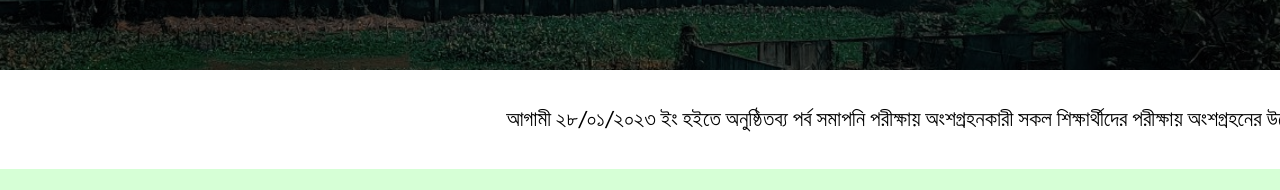
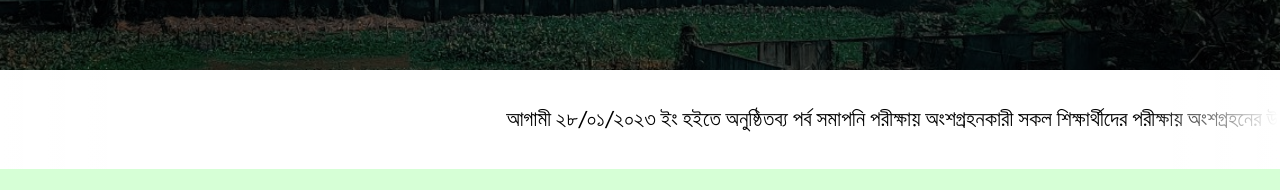
Before and after one commit to al-imam/lpi, a React (Vite) app: page / in a window 1280 px wide. Shown: the part 762-952 px from the top of the page. Built offline with nearby package versions, Linux system fonts and the light colour scheme.

Commit message:
add fade in and fade out effect

```diff
--- a/src/components/Marquee/marquee.module.css
+++ b/src/components/Marquee/marquee.module.css
@@ -1,7 +1,24 @@
 .section {
   padding-block: 2rem;
   background-color: white;
+  position: relative;
+  isolation: isolate;
   --speed: 20s;
+}
+
+.section::after {
+  --first: 2px;
+  --color: white;
+  content: "";
+  position: absolute;
+  inset: 0;
+  background: linear-gradient(
+    90deg,
+    var(--color) 0% var(--first),
+    transparent 10%,
+    transparent 90%,
+    var(--color) calc(100% - var(--first)) var(--first)
+  );
 }
 
 .text {
```
